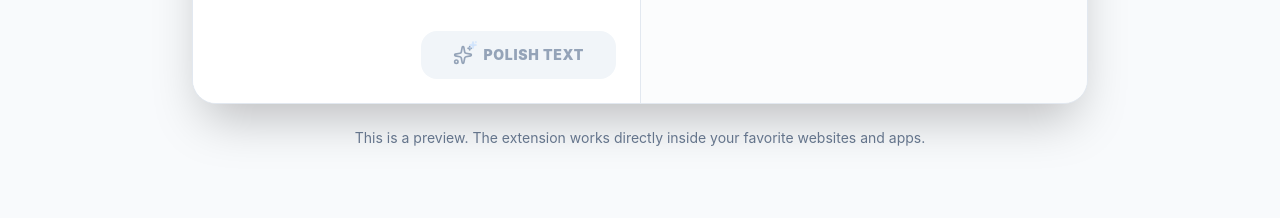
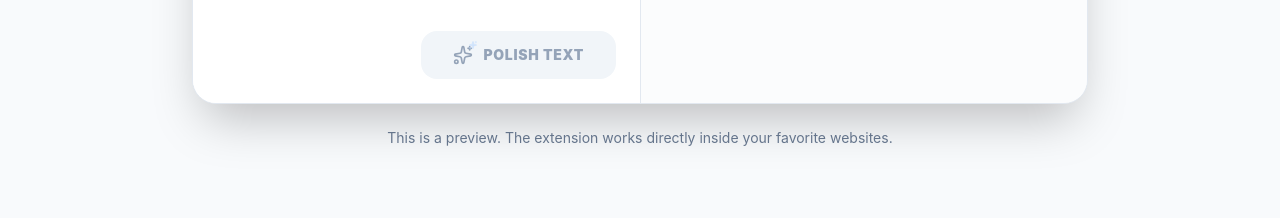
Before and after one commit to VENTOURA/textglow.io, a React (Vite) app: page / in a window 1280 px wide. Shown: the part 2060-2278 px from the top of the page. Built offline with nearby package versions, Linux system fonts and the light colour scheme.

Commit message:
test github action

```diff
--- a/src/components/home/Playground.tsx
+++ b/src/components/home/Playground.tsx
@@ -216,7 +216,7 @@ export const Playground = () => {
             </div>
 
             <p className="mt-6 text-center text-slate-500 text-sm">
-                This is a preview. The extension works directly inside your favorite websites and apps.
+                This is a preview. The extension works directly inside your favorite websites.
             </p>
         </div>
     );
```
